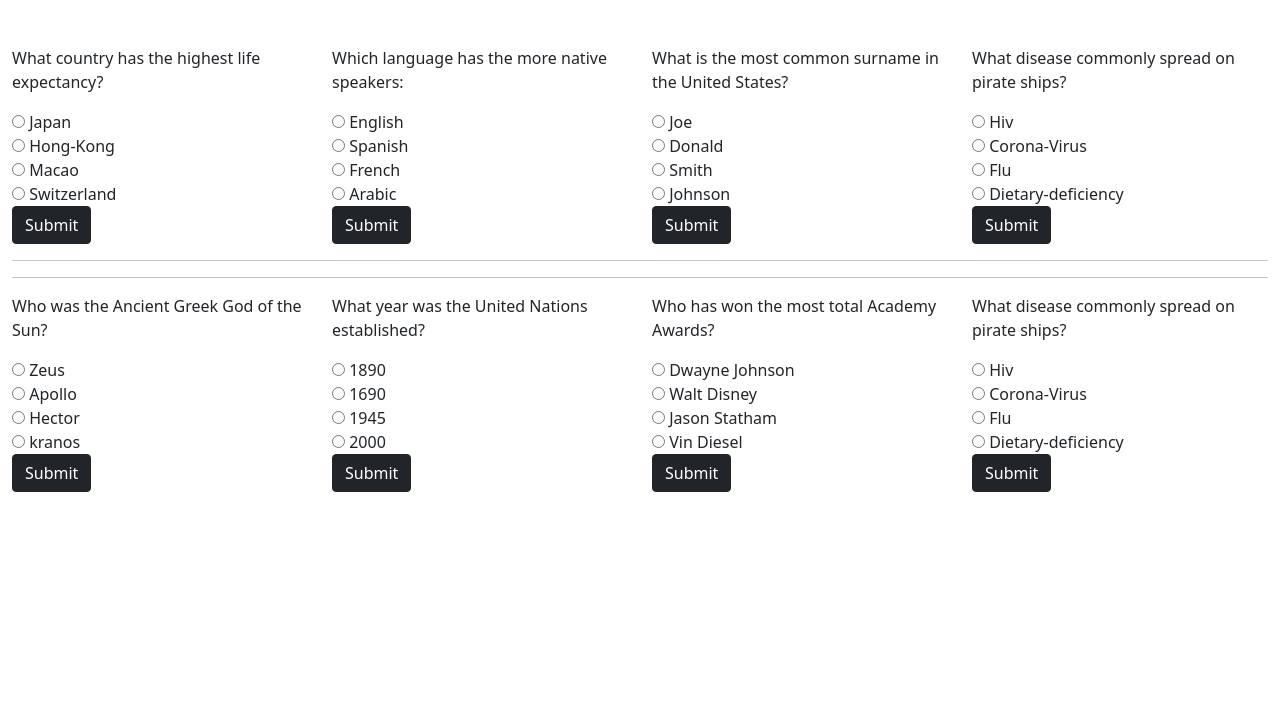
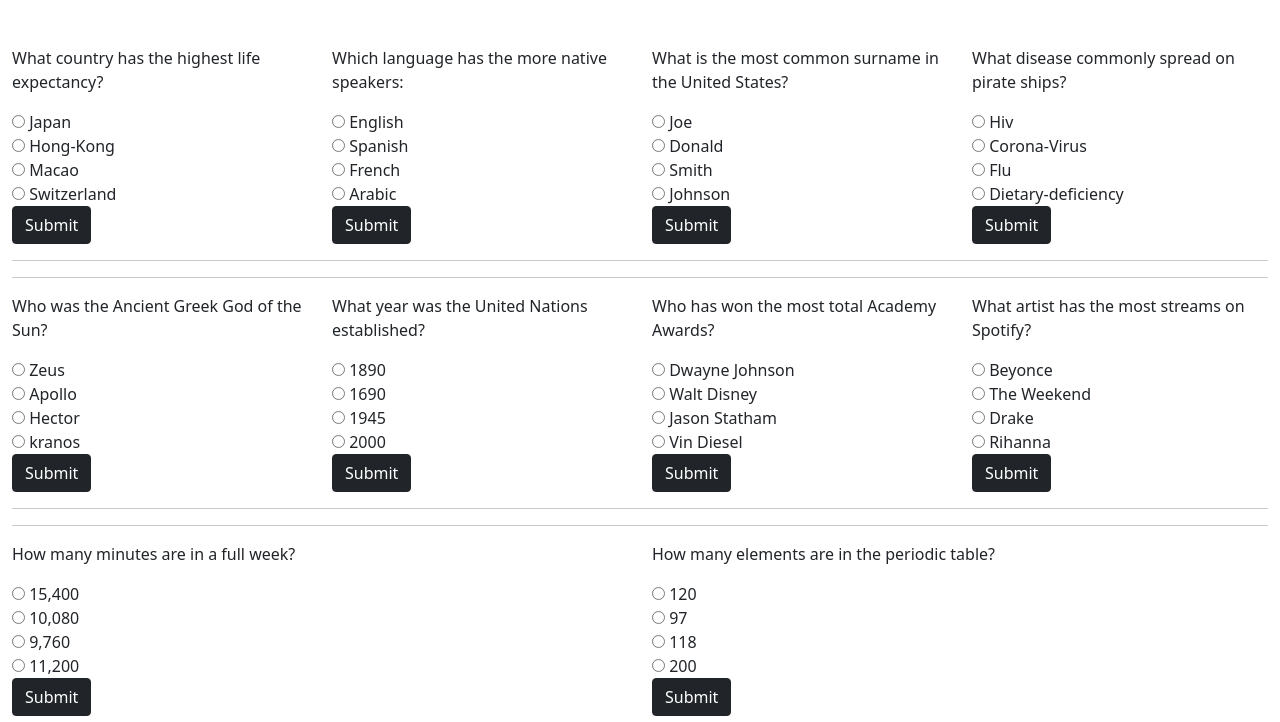
Before and after one commit to folalu101/quiz-app, a plain HTML site: page index.html in a window 1280 px wide. Shown: the part 78-800 px from the top of the page. Drawn offline with Linux system fonts and the light colour scheme.

Commit message:
add more form and row class to indexpage

```diff
--- a/index.html
+++ b/index.html
@@ -14,6 +14,7 @@
 <body>
     <div class="container-fluid">
         <h1 style="text-align: center;">QUIZ APP</h1><div id="timer" style="border: 10px; border-radius: 10px; border-color: black; border-width: 10px; border-style: solid;"></div><br><br>
+        <!-- form/rows -->
             <div class="row">
                 <div class="col-md-3">
                     <p>What country has the highest life expectancy? </p>
@@ -121,19 +122,55 @@
                     <button type="button" class="btn btn-dark">Submit</button>
                 </div>
                 <div class="col-md-3">
-                    <p>What disease commonly spread on pirate ships?</p>
+                    <p>What artist has the most streams on Spotify? </p>
                     <div class="check-me">
-                        <input type="radio" id="hiv" name="disease" value="">
-                        <label for="hiv">Hiv</label><br>
-                        <input type="radio" id="corona" name="disease" value="">
-                        <label for="corona">Corona-Virus</label><br>
-                        <input type="radio" id="flu" name="disease" value="">
-                        <label for="flu">Flu</label><br>
-                        <input type="radio" id="dietary" name="disease" value="">
-                        <label for="dietary">Dietary-deficiency</label><br>
+                        <input type="radio" id="beyonce" name="sportify" value="">
+                        <label for="beyonce">Beyonce</label><br>
+                        <input type="radio" id="weekend" name="sportify" value="">
+                        <label for="weekend">The Weekend</label><br>
+                        <input type="radio" id="drake" name="sportify" value="">
+                        <label for="drake">Drake</label><br>
+                        <input type="radio" id="rihanna" name="sportify" value="">
+                        <label for="rihanna">Rihanna</label><br>
                       </div>
                     <button type="button" class="btn btn-dark">Submit</button>
                 </div>
+            </div>
+            <hr><hr>
+            <!-- row/form -->
+            <div class="row">
+
+                    <div class="col-md-6">
+                        <p>How many minutes are in a full week? </p>
+                        <div class="bottom-form">
+                            <input type="radio" id="first-one" name="first-one" value="">
+                            <label for="first-one">15,400</label><br>
+                            <input type="radio" id="second-one" name="second-one" value="">
+                            <label for="second-one">10,080</label><br>
+                            <input type="radio" id="third-one" name="third-one" value="">
+                            <label for="third-one">9,760</label><br>
+                            <input type="radio" id="fourth-one" name="fourth-one" value="">
+                            <label for="fourth-one">11,200</label><br>
+                        </div>
+                        <button type="button" class="btn btn-dark">Submit</button>
+                    </div>
+                    <div class="col-md-6">
+                        <p>How many elements are in the periodic table?</p>
+                        <div class="bottom-form">
+                            <input type="radio" id="hundred" name="table" value="">
+                            <label for="table">120</label><br>
+                            <input type="radio" id="ten" name="table" value="">
+                            <label for="table">97</label><br>
+                            <input type="radio" id="thousand" name="table" value="">
+                            <label for="table">118</label><br>
+                            <input type="radio" id="unit" name="table" value="">
+                            <label for="table">200</label><br>
+                        </div>
+                        <button type="button" class="btn btn-dark">Submit</button>
+                    </div>
+
+
+
             </div>
 
     </div>
```
